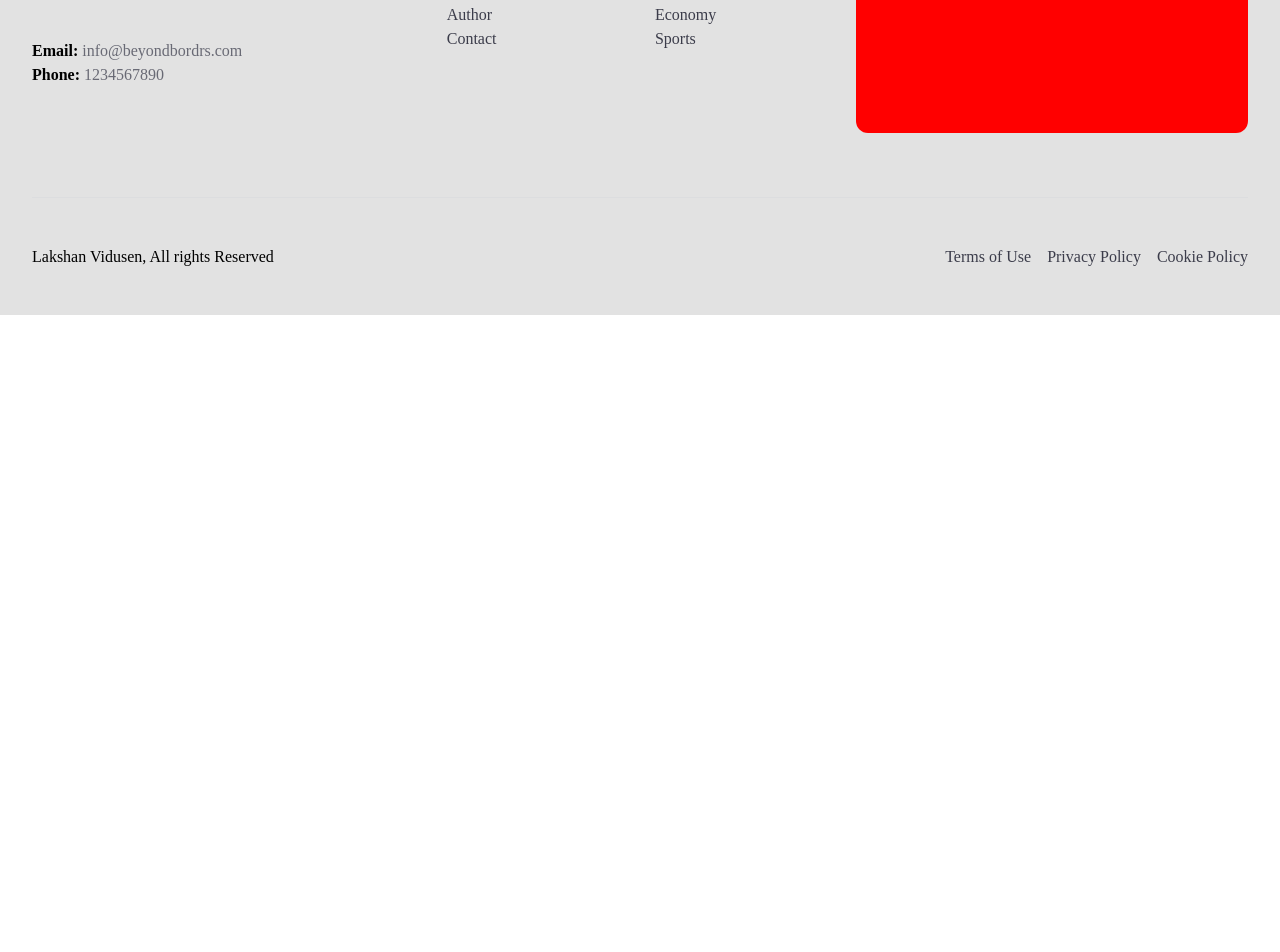
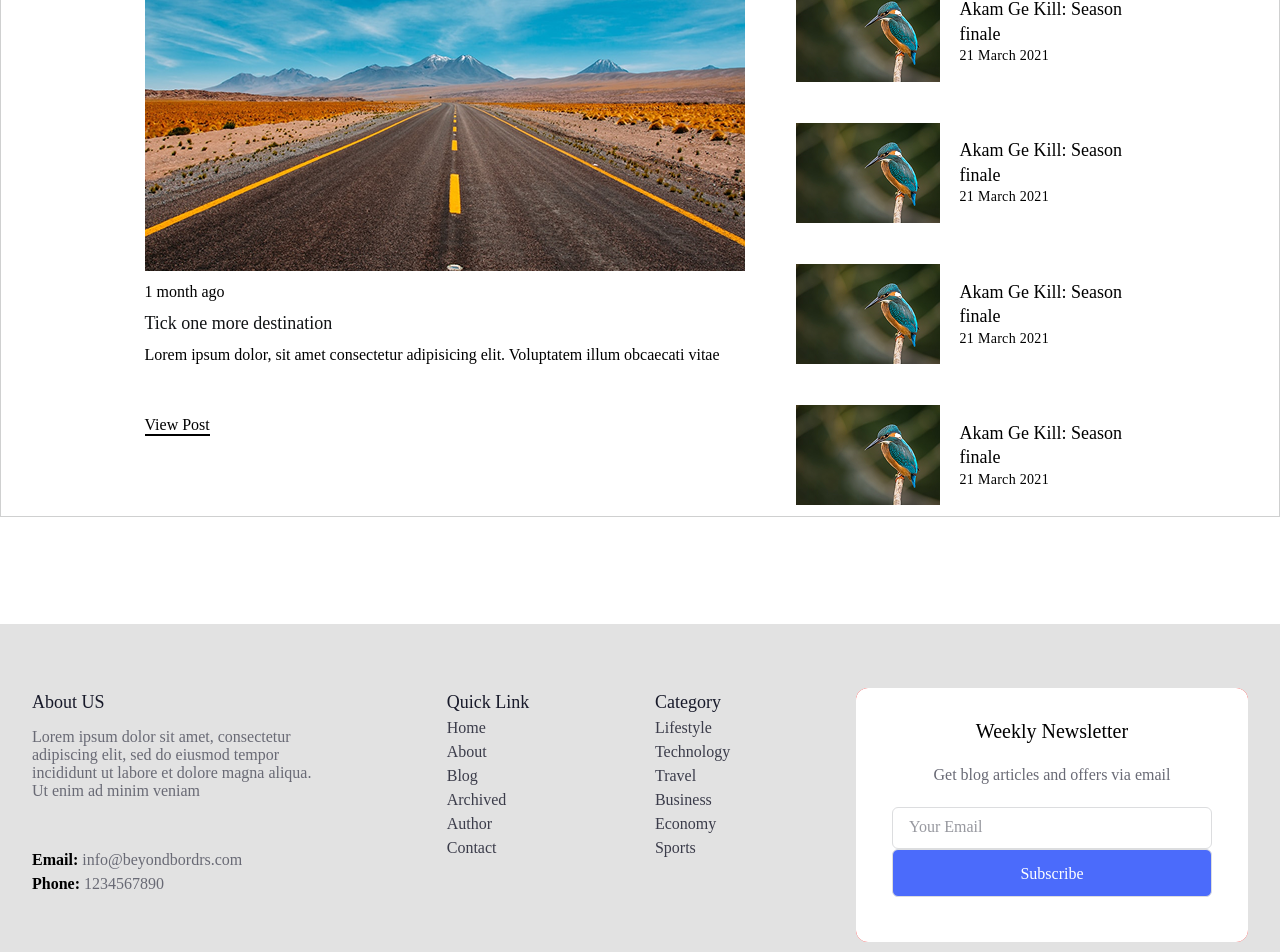
Before and after one commit to frontendvidu/Project--Beyond-Borders, a React (Vite) app in the folder client/: page / in a window 1280 px wide. Shown: the part 5360-6312 px from the top of the page. Before the commit the page ends 5675 px from the top, so only its background shows below. Built offline with nearby package versions, Linux system fonts and the light colour scheme; no server answers; a web font is replaced by a local one.

Commit message:
Add Form component

```diff
--- a/client/src/App.jsx
+++ b/client/src/App.jsx
@@ -5,6 +5,7 @@ import Header from "./components/Header/Header";
 import Hero from "./components/Hero/Hero";
 import Featured from "./components/Featured/Featured";
 import Country from "./components/Country/Country";
+import Grid from "./components/Grid/Grid";
 function App() {
   const [articles, setArticles] = useState([]);
   const fetchTheArticles = async () => {
@@ -28,6 +29,7 @@ function App() {
       <ArticleGallery articlesFetched={articles} />
       <Featured />
       <Country />
+      <Grid />
       <Footer />
     </>
   );
--- a/client/src/components/Footer/Footer.jsx
+++ b/client/src/components/Footer/Footer.jsx
@@ -1,3 +1,4 @@
+import Form from "../Form/Form";
 import styles from "./Footer.module.css";
 const Footer = () => {
   return (
@@ -63,7 +64,9 @@ const Footer = () => {
             Sports
           </a>
         </nav>
-        <div className={styles.footerForm}>{/* form */}</div>
+        <div className={styles.footerForm}>
+          <Form />
+        </div>
       </div>
       <div className={styles.lowerFooter}>
         <p>Lakshan Vidusen, All rights Reserved</p>
--- /dev/null
+++ b/client/src/components/Form/Form.jsx
@@ -0,0 +1,15 @@
+import styles from "./Form.module.css";
+const Form = () => {
+  return (
+    <div className={styles.formOuter}>
+      <h3>Weekly Newsletter</h3>
+      <p>Get blog articles and offers via email</p>
+      <form action="">
+        <input type="text" placeholder="Your Email" />
+        <button>Subscribe</button>
+      </form>
+    </div>
+  );
+};
+
+export default Form;
--- /dev/null
+++ b/client/src/components/Form/Form.module.css
@@ -0,0 +1,55 @@
+.formOuter{
+    width: 392px;
+    height: 254px;
+    background-color: white;
+    border-radius: 12px;
+    display: flex;
+    flex-direction: column;
+    align-items: center;
+    justify-content: center;
+    gap: 20px;
+}
+.formOuter h3 {
+    font-size: 20px;
+    font-weight: 500;
+    color: black;
+    line-height: 24px;
+}
+
+.formOuter p {
+    font-size: 16px;
+    font-weight: 400;
+    color: #696A75;
+    line-height: 24px;
+}
+
+.formOuter form {
+    width: 320px;
+    height: 104px;
+}
+
+.formOuter input {
+    width: 100%;
+    border: 1px solid #DCDDDF;
+    background-color: white;
+    border-radius: 6px;
+    padding: 12px 16px;
+}
+.formOuter input::placeholder {
+    font-size: 16px;
+    font-weight: 400;
+    color: #97989F;
+    line-height: 24px;
+}
+.formOuter button {
+    width: 100%;
+    height: 48px;
+    border: 1px solid #DCDDDF;
+    background-color: #4B6BFB;
+    border-radius: 6px;
+    padding: 12px 20px;
+    color: white;
+    font-size: 16px;
+    font-weight: 500;
+    line-height: 24px;
+}
--- /dev/null
+++ b/client/src/components/Grid/FeaturedSide.jsx
@@ -0,0 +1,14 @@
+import styles from "./Grid.module.css";
+const FeaturedSide = () => {
+  return (
+    <div className={styles.featuredSideOuter}>
+      <img src="/images/sidpicremove.png" alt="" />
+      <div className={styles.featuredSideInner}>
+        <h3>Akam Ge Kill: Season finale</h3>
+        <p>21 March 2021</p>
+      </div>
+    </div>
+  );
+};
+
+export default FeaturedSide;
--- /dev/null
+++ b/client/src/components/Grid/Grid.jsx
@@ -0,0 +1,35 @@
+import FeaturedSide from "./FeaturedSide";
+import Trending from "./Trending";
+import styles from "./Grid.module.css";
+const Grid = () => {
+  return (
+    <div className={styles.gridOuter}>
+      <nav className={styles.gridNav}>
+        <a href="">Travel</a>
+        <a href="">Animals</a>
+        <a href="">Hotels</a>
+        <a href="">Food</a>
+      </nav>
+      <div className={styles.featuredDiv}>
+        <div className={styles.featuredMain}>
+          <img src="/images/postpicremove.png" alt="" />
+          <p>1 month ago</p>
+          <h4>Tick one more destination</h4>
+          <p>
+            Lorem ipsum dolor, sit amet consectetur adipisicing elit. Voluptatem
+            illum obcaecati vitae{" "}
+          </p>
+          <button>View Post</button>
+        </div>
+        <div className={styles.featuredSide}>
+          <FeaturedSide />
+          <FeaturedSide />
+          <FeaturedSide />
+          <FeaturedSide />
+        </div>
+      </div>
+    </div>
+  );
+};
+
+export default Grid;
--- /dev/null
+++ b/client/src/components/Grid/Grid.module.css
@@ -0,0 +1,132 @@
+.gridOuter {
+    width: 100vw;
+    height: 809px;
+    background-color: rgba(0, 0, 0, 0);
+    display: flex;
+    flex-direction: column;
+    align-items: flex-start;
+    justify-content: center;
+}
+.gridLower{
+    margin: 0 auto;
+    display: flex;
+    align-items: center;
+    justify-content: center;
+    background-color: rgb(99, 84, 84);
+}
+
+
+.featuredMain{
+    width: 601px;
+    height: 100%;
+    background-color: transparent;
+    display: flex;
+    align-items: flex-start;
+    justify-content: flex-start;
+    flex-direction: column;
+    gap: 12px;
+}
+
+.featuredMain img {
+    width: 600px;
+    height: 289px;
+    object-fit: cover;
+    object-position: center;
+}
+
+.featuredMain h4 {
+    font-size: 18px;
+    font-weight: 400;
+    color: #121416;
+}
+
+.featuredMain button {
+    background-color: transparent;
+    font-size: 16px;
+    font-weight: 500;
+    color: black;
+    border: none;
+    border-bottom: 2px solid black;
+    margin-top: 40px;
+}
+
+.gridNav {
+    margin:0 auto;
+}
+
+.gridNav a{
+    font-size: 20px;
+    font-weight: 400;
+    line-height: 28px;
+    letter-spacing: 0.5px;
+    color: #121416;
+    border: none;
+    margin-left: 24px;
+}
+
+.featuredDiv{
+    background-color: transparent;
+    width: 100%;
+    height: 546px;
+    display: flex;
+    align-items: flex-start;
+    justify-content: center;
+    gap: 50px;
+    padding: 10px;
+    margin-top: 20px;
+    border: 1px solid rgba(18, 20, 22, 0.2);
+}
+
+.featuredSide {
+    width: 340px;
+    height: 100%;
+    background-color: transparent;
+    display: flex;
+    flex-direction: column;
+    align-items: center;
+    justify-content: space-between;
+    gap: 20px;
+
+}
+
+
+
+/*  */
+.featuredSideOuter {
+    width: 340px;
+    height: 100px;
+    display: flex;
+    align-items: center;
+    justify-content: center;
+    gap: 20px;
+
+}
+
+.featuredSideOuter img {
+    width: 144px;
+    height: 100px;
+    object-fit: cover;
+    object-position: center;
+}
+
+.featuredSideInner {
+    display: flex;
+    align-items: flex-start;
+    justify-content: flex-start;
+    flex-direction: column;
+}
+
+.featuredSideInner h3 {
+    font-size: 18px;
+    font-weight: 400;
+    line-height: 24.6px;
+    color: black;
+}
+
+.featuredSideInner p {
+    font-size: 14px;
+    font-weight: 400;
+    line-height: 20px;
+    letter-spacing: 0.3px;
+    color: black;
+}
--- /dev/null
+++ b/client/src/components/Grid/Trending.jsx
@@ -0,0 +1,18 @@
+import styles from "./Grid.module.css";
+const Trending = () => {
+  return (
+    <div className={styles.trendingOuter}>
+      <img
+        className={styles.trendingImage}
+        src="/images/sidpicremove.png"
+        alt=""
+      />
+      <div className={styles.featuredSideInner}>
+        <h3>Akam Ge Kill: Season finale</h3>
+        <p>21 March 2021</p>
+      </div>
+    </div>
+  );
+};
+
+export default Trending;
```
Also changed, not shown: client/public/images/postpicremove.png (added), client/public/images/sidpicremove.png (added).
